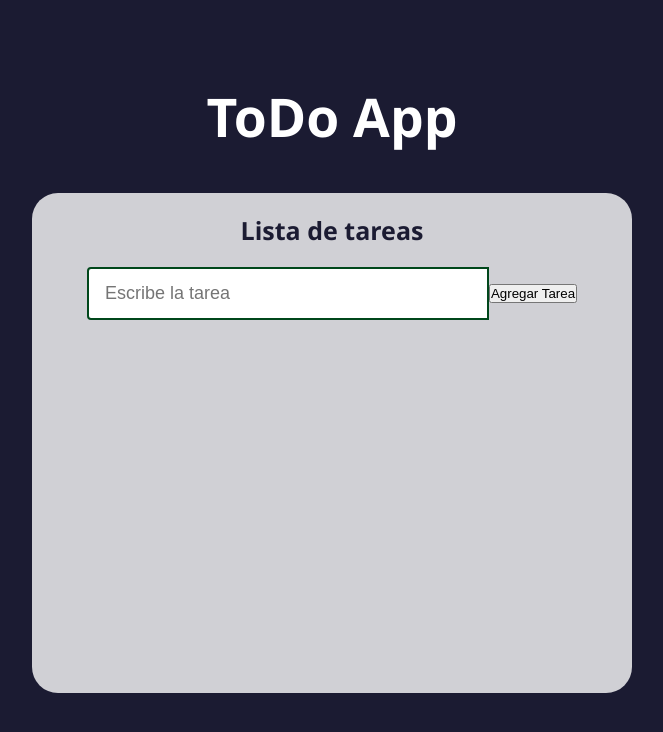
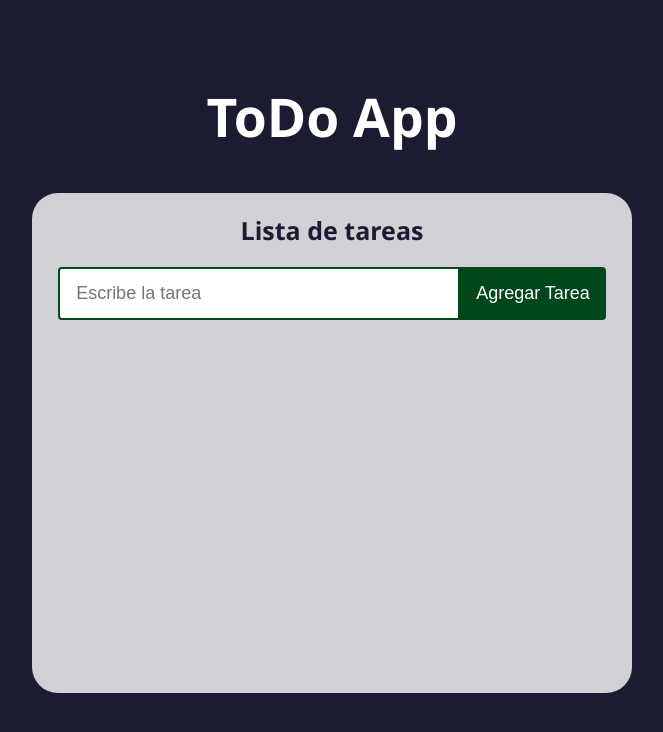
Before and after one commit to juanse-morales/todo-react-app, a React (Create React App) app: page / in a window 1280 px wide. Shown: the top 732 px of the page, without its empty margins (308-971 px from the left). Built offline with nearby package versions, Linux system fonts and the light colour scheme.

Commit message:
CUSTOM: Add CSS styles and functionality

```diff
--- a/src/components/ToDoForm.css
+++ b/src/components/ToDoForm.css
@@ -16,3 +16,15 @@
   border: 2px solid #00471b;
   outline: none;
 }
+
+.task-button {
+  padding: 16px;
+  font-size: 18px;
+  border: none;
+  border-radius: 0 4px 4px 0;
+  cursor: pointer;
+  outline: none;
+  background-color: #00471b;
+  color: white;
+  text-transform: capitalize;
+}
--- a/src/components/ToDoForm.js
+++ b/src/components/ToDoForm.js
@@ -1,15 +1,39 @@
+import { useState } from 'react';
 import './ToDoForm.css';
+import { v4 as uuid } from 'uuid';
 
+const ToDoForm = (props) => {
 
-const ToDoForm = () => {
+  const [inputText, setInputText] = useState('');
+
+  const handleInputChange = (event) => {
+    setInputText(event.target.value);
+  };
+
+  const handleSubmit = (event) => {
+    event.preventDefault();
+
+    const item = {
+      id: uuid(),
+      name: inputText,
+      isCompleted: false
+    };
+
+    props.onSubmit(item);
+  };
+
   return (
     <div className='form-main-container'>
-      <form className='task-form'>
+      <form
+        className='task-form'
+        onSubmit={handleSubmit}
+      >
         <input
           className='task-name-input'
           type='text'
           placeholder='Escribe la tarea'
           name='task-name'
+          onChange={handleInputChange}
         />
         <button className='task-button'>
           Agregar Tarea
```
